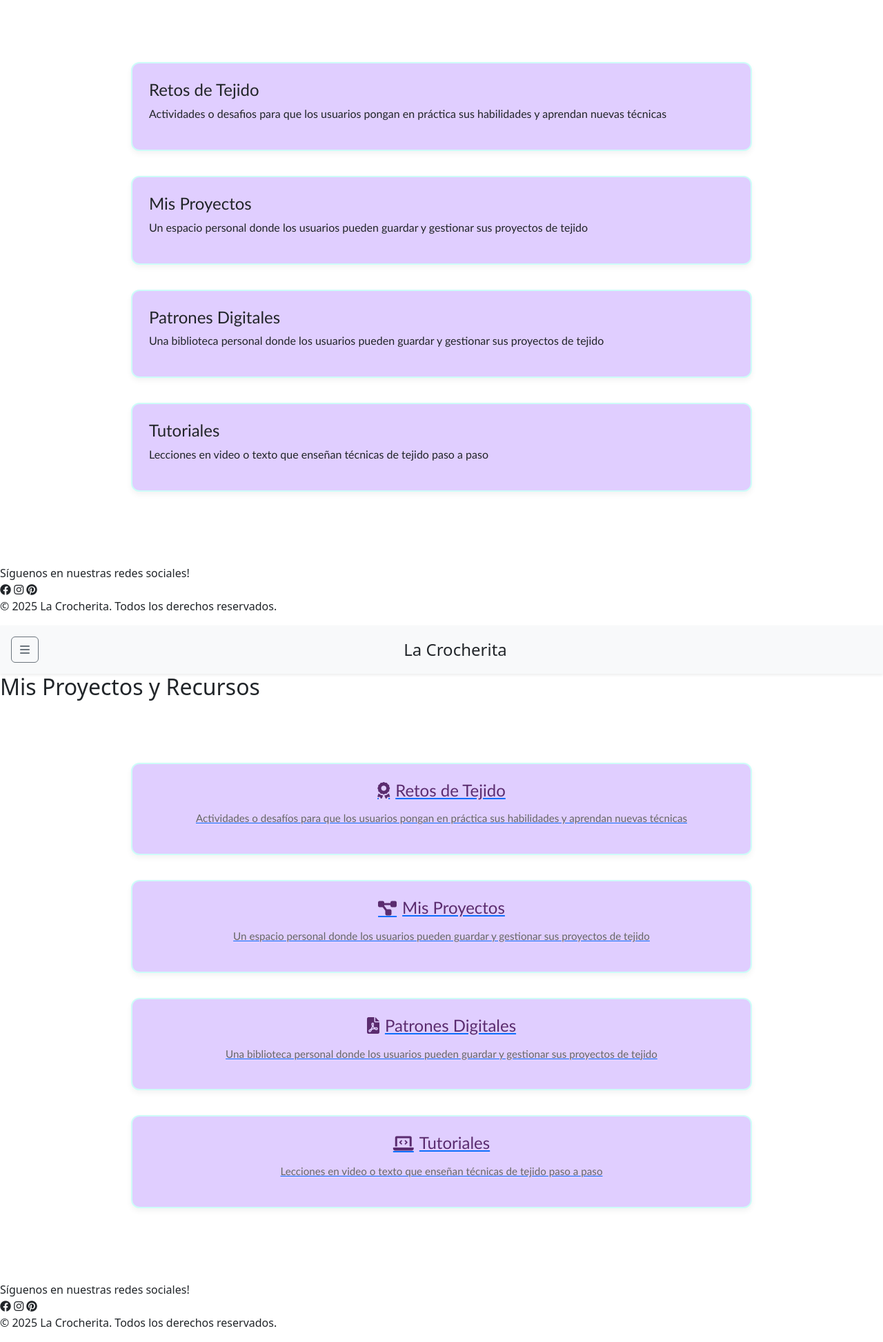
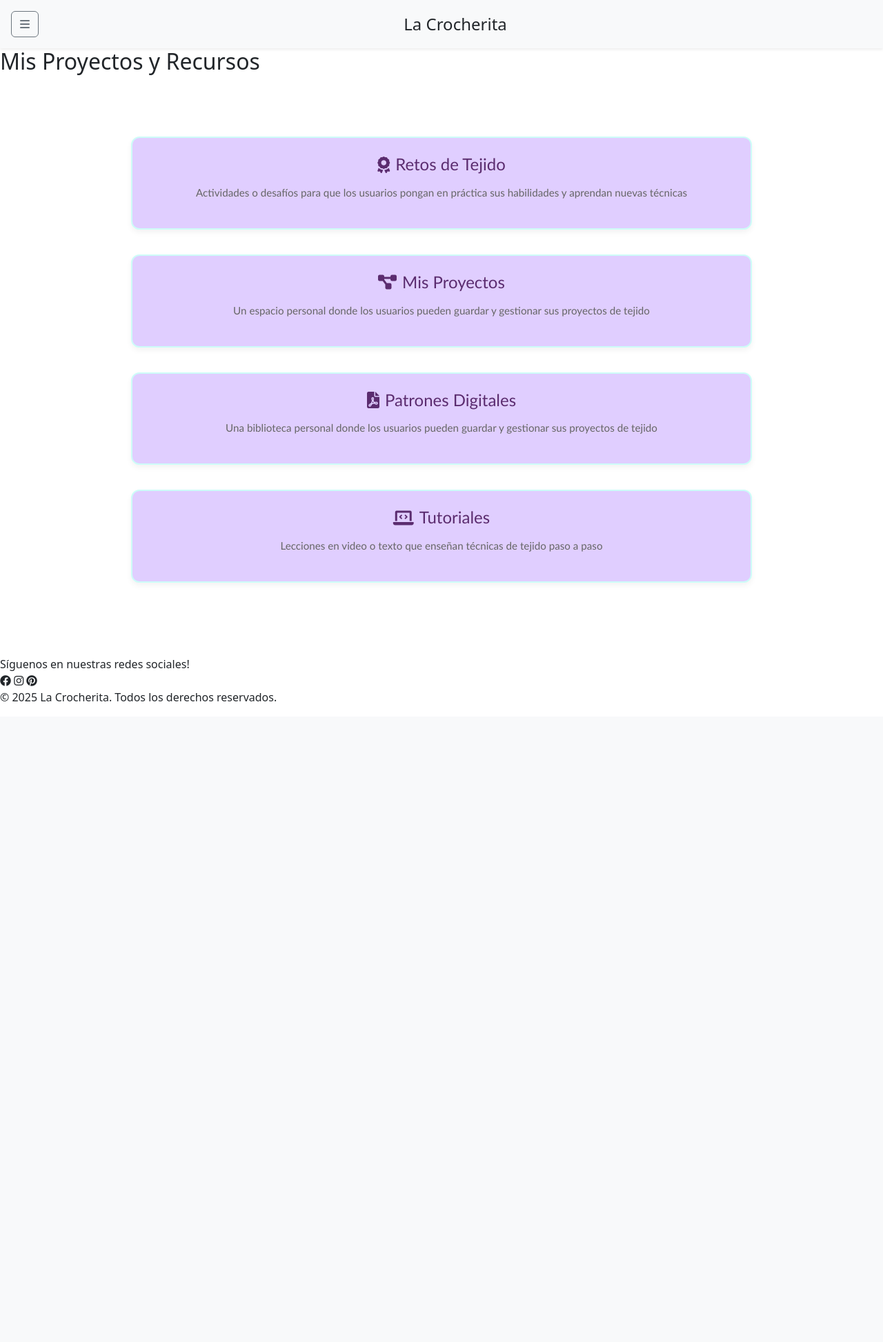
Before and after one commit to Ange3108/G2_SC502_VN_Proyecto, a PHP site: page /Proyectos.html in a window 1280 px wide. Shown: the whole page at 69% size. After the commit the page ends 1017 px from the top, so only its background shows below. Run offline with PHP 8.4, Linux system fonts and the light colour scheme.

Commit message:
Proyectos.htlm

```diff
--- a/La Crocherita/Mis_Proyectos_y_Recursos/Proyectos.html
+++ b/La Crocherita/Mis_Proyectos_y_Recursos/Proyectos.html
@@ -1,69 +1,5 @@
 <!DOCTYPE html>
 <html lang="es">
-
-  <head>
-    <meta charset="UTF-8" />
-    <meta name="viewport" content="width=device-width, initial-scale=1.0" />
-    <title>Mis Proyectos y Recursos</title>
-    <link rel="stylesheet" href="css/style.css" />
-  </head>
-
-  <body>
-    <header>
-      <!--Espacio para el menu de modulos-->
-    </header>
-    <main>
-      <!--menu de los apartados del modulo-->
-      <div class="contenedor">
-        <section class="retos" onclick="window.location.href=''">
-          <h4>Retos de Tejido</h4>
-          <p>
-            Actividades o desafios para que los usuarios pongan en práctica sus
-            habilidades y aprendan nuevas técnicas
-          </p>
-        </section>
-        <section class="proyectos" onclick="window.location.href='partes/misProyectos.html'">
-          <h4>Mis Proyectos</h4>
-          <p>
-            Un espacio personal donde los usuarios pueden guardar y gestionar
-            sus proyectos de tejido
-          </p>
-        </section>
-        <!--redirecciona al dar click en el contenedor-->
-        <section
-          class="patronesD"
-          onclick="window.location.href='partes/patrones.html'"
-        >
-          <h4>Patrones Digitales</h4>
-          <p>
-            Una biblioteca personal donde los usuarios pueden guardar y
-            gestionar sus proyectos de tejido
-          </p>
-        </section>
-        <section
-          class="tutoriales"
-          onclick="window.location.href='partes/tutoriales.html'"
-        >
-          <h4>Tutoriales</h4>
-          <p>
-            Lecciones en video o texto que enseñan técnicas de tejido paso a
-            paso
-          </p>
-        </section>
-      </div>
-    </main>
-    <footer>
-        <div class="frase">Síguenos en nuestras redes sociales!</div>
-        <div class="iconitos">
-            <span><i class="fab fa-facebook"></i></span>
-            <span><i class="fab fa-instagram"></i></span>
-            <span><i class="fab fa-pinterest"></i></span>
-        </div>
-        <p>&copy; 2025 La Crocherita. Todos los derechos reservados.</p>
-    </footer>
-  </body>
-</html>
-
 <head>
     <meta charset="UTF-8" />
     <meta name="viewport" content="width=device-width, initial-scale=1.0" />
--- a/La Crocherita/Mis_Proyectos_y_Recursos/css/style.css
+++ b/La Crocherita/Mis_Proyectos_y_Recursos/css/style.css
@@ -1,5 +1,4 @@
-
-.contenedor {
+.contenedor-proyectos {
     display: flex;
     flex-direction: column;
     justify-content: center;
@@ -36,37 +17,23 @@
 .tutoriales {
     padding: 24px;
     border-radius: 12px;
-  background-color: rgb(224, 206, 255); /* lavanda pastel */
+    background-color: rgb(224, 206, 255);
     margin-bottom: 16px;
     cursor: pointer;
     width: 100%;
-  border: 2px solid rgb(205, 252, 248); /* celestito pastel */
-  box-shadow: 0 4px 8px rgba(0, 0, 0, 0.05);
-  transition: transform 0.2s ease-in-out;
-}
-
-/* === Estilo para la sección de tutoriales dentro de Mis Proyectos y Recursos === */
-
-/* === Estilo para la sección de Tutoriales === */
-
-.titulo {
-  margin-bottom: 16px; /* Espacio entre cuadros (adicional al gap) */
-  cursor: pointer;
-  width: 100%; /* Ocupa todo el ancho del contenedor */
-  border: 2px solid rgb(205, 252, 248); /* celestito pastel */
+    border: 2px solid rgb(205, 252, 248);
     box-shadow: 0 4px 8px rgba(0, 0, 0, 0.05);
     transition: transform 0.2s ease-in-out, box-shadow 0.2s ease-in-out;
-  /* Estilos para enlaces */
-  text-decoration: none; /* Quita el subrayado predeterminado del enlace */
-  color: inherit; /* Hereda el color del texto del body */
-  display: block; /* Para que el 'a' ocupe todo el espacio y los estilos de padding/width funcionen */
+    text-decoration: none;
+    color: inherit;
+    display: block;
 }
 
 .retos:hover,
 .proyectos:hover,
 .patronesD:hover,
 .tutoriales:hover {
-  transform: translateY(-5px); /* Pequeño efecto de elevación al pasar el ratón */
+    transform: translateY(-5px);
     box-shadow: 0 6px 12px rgba(0, 0, 0, 0.1);
 }
 
```
Also changed, not shown: other parts of La Crocherita/Mis_Proyectos_y_Recursos/css/style.css (+11 -37 lines). Lines whose indentation alone changed are shown as unchanged.
